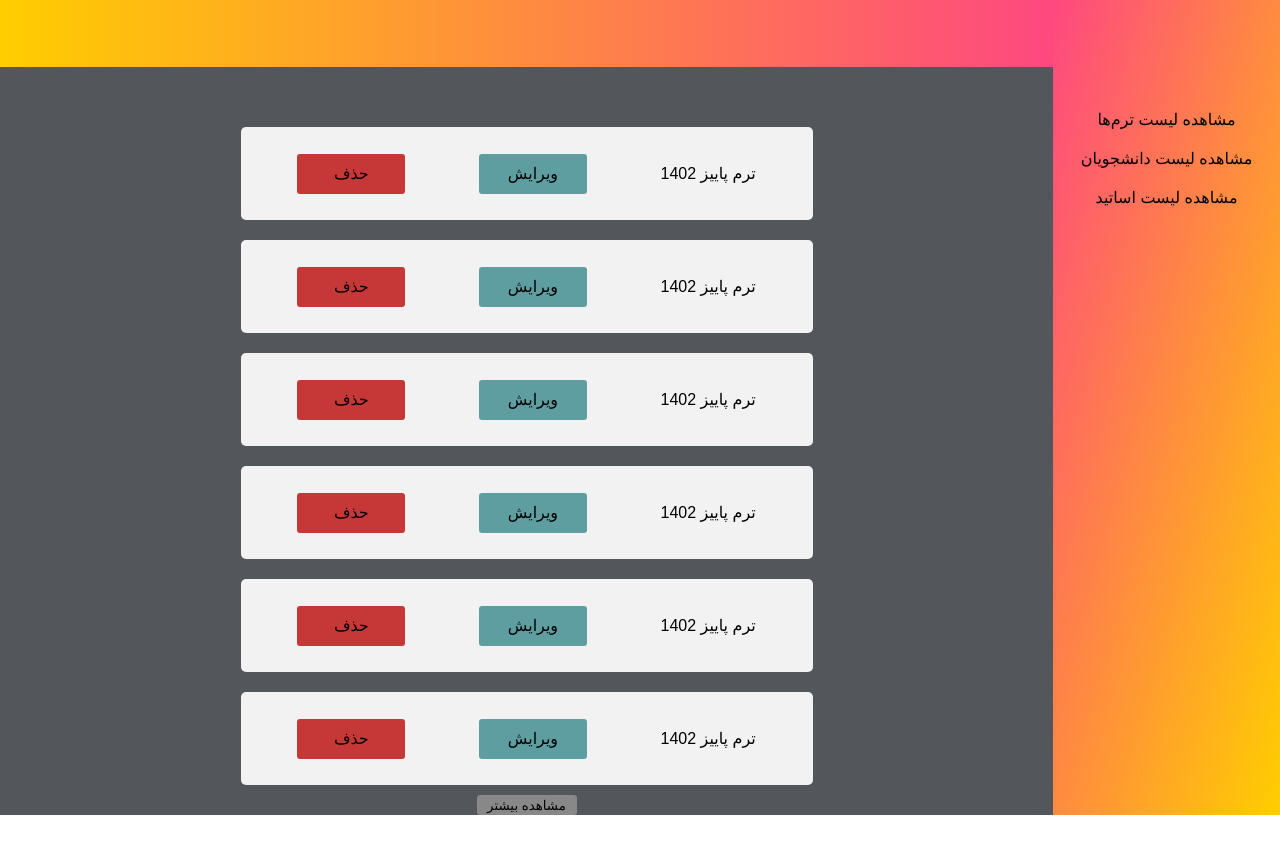
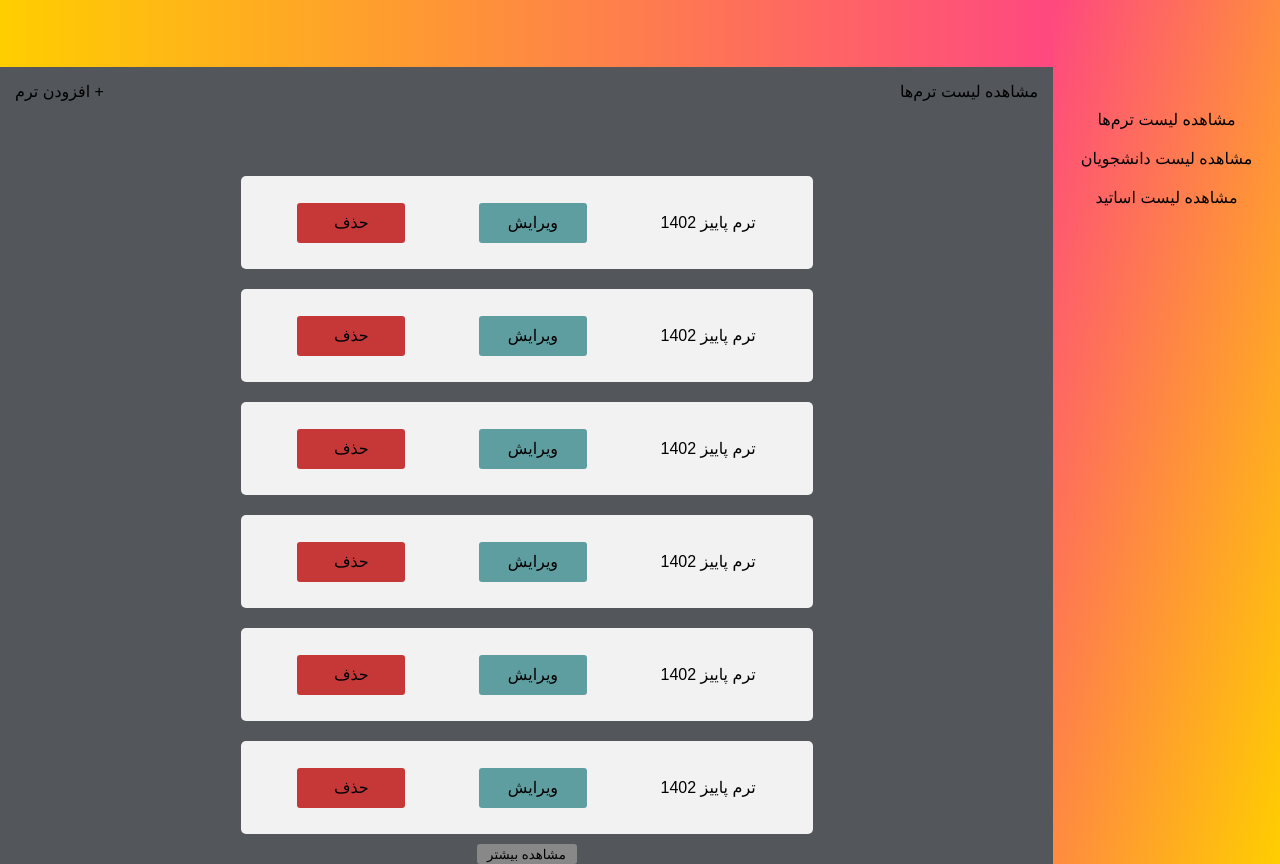
Before and after one commit to shahrzadJavadiKoushesh/IEProject, a React (Create React App) app: page /educational_assistant in a window 1280 px wide. Before the commit the page ends 815 px from the top, so only its background shows below. Built offline with nearby package versions, Linux system fonts and the light colour scheme.

Commit message:
edit educational assistant main page

```diff
--- a/src/components/EducationalAssistantMainPage.js
+++ b/src/components/EducationalAssistantMainPage.js
@@ -11,33 +11,42 @@ function EducationalAssistantMainPage(props) {
         setNumTerms(numTerms + 4)
     }
 
-    const terms = [
-        ' ترم پاییز 1402',
-        ' ترم پاییز 1402',
-        ' ترم پاییز 1402',
-        ' ترم پاییز 1402',
-        ' ترم پاییز 1402',
-        ' ترم پاییز 1402',
-        ' ترم پاییز 1402',
-        ' ترم پاییز 1402',
-        ' ترم پاییز 1402',
-        ' ترم پاییز 1402',
-        ' ترم پاییز 1402',
-        ' ترم پاییز 1402',
-        ' ترم پاییز 1402',
-    ]
+    const addTerm = () => {
+        setTerms((prevTerms) => [...prevTerms, "ترم جدید"]);
+        console.log("Term added")
+    };
+
+    const [terms, setTerms] = useState([
+        " ترم پاییز 1402",
+        " ترم پاییز 1402",
+        " ترم پاییز 1402",
+        " ترم پاییز 1402",
+        " ترم پاییز 1402",
+        " ترم پاییز 1402",
+        " ترم پاییز 1402",
+        " ترم پاییز 1402",
+        " ترم پاییز 1402",
+        " ترم پاییز 1402",
+        " ترم پاییز 1402",
+        " ترم پاییز 1402",
+        " ترم پاییز 1402"
+    ]);
 
     return (
         <div className='terms-container'>
             <div className='left'>
                 <div className='bar'>
                 </div>
-                <div className='terms'>
-                    {terms.slice(0, numTerms).map((course, index) => (
+                <div className='terms-bar'>
+                    <div className="terms-bar-content add" onClick={addTerm}>افزودن ترم +</div>
+                    <div className="terms-bar-content">مشاهده لیست ترم‌ها</div>
+                </div>
+                <div className="terms">
+                    {terms.slice(0, numTerms).map((term, index) => (
                         <div className="course-item" key={index}>
                             <span className="cancle-registration">حذف</span>
                             <span className="complete-info"> ویرایش</span>
-                            <span>{terms[index]}</span>
+                            <span>{term}</span>
                         </div>
                     ))}
                 </div>
--- a/src/index.css
+++ b/src/index.css
@@ -363,6 +363,8 @@ form .form-inner input[type="submit"]:hover, .welcome button:hover{
     border-radius: 3px;
 }
 
+/* EDUCATIONAL ASSISTANT */
+
 .terms-list-right-edu-ass{
     background-image: linear-gradient(to top left, #FFCE00, #FE4880);
     min-width: 227px;
@@ -373,6 +375,20 @@ form .form-inner input[type="submit"]:hover, .welcome button:hover{
     padding-top: 100px;
 }
 
+.terms-bar{
+    display: flex;
+    justify-content: space-between;
+    width: 100%;
+}
+
+.terms-bar-content{
+    padding: 15px;
+}
+
+.add:hover{
+    cursor: pointer;
+}
+
 .terms-right-content{
     padding: 10px;
 }
```
